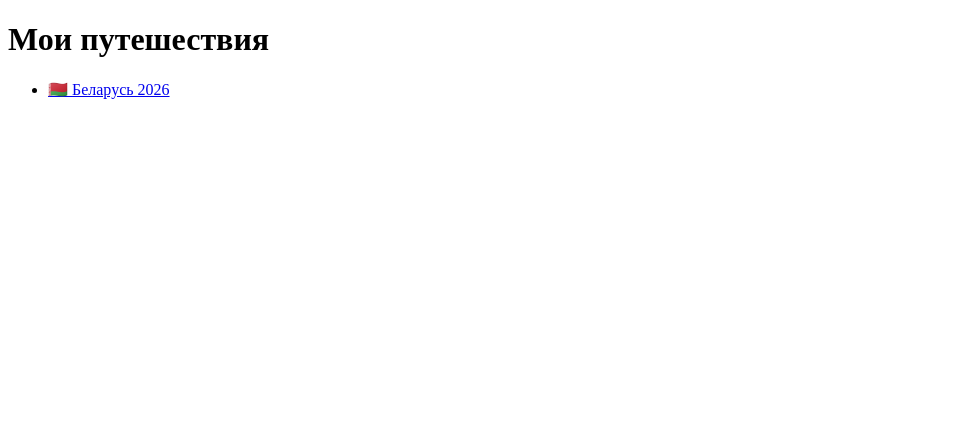
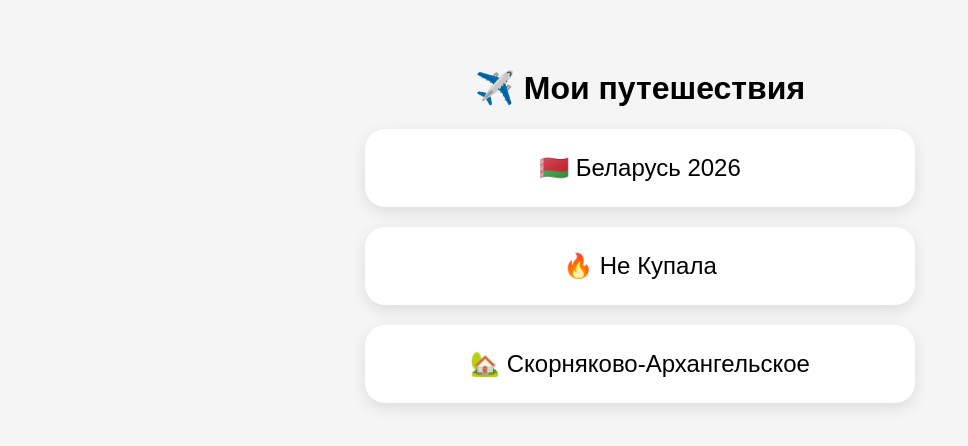
Before and after one commit to natalyapolskaya-design/travel-books, a plain HTML site: page index.html in a window 1280 px wide. Shown: the whole page, without its empty margins (0-968 px from the left). Drawn offline with Linux system fonts and the light colour scheme.

Commit message:
Update index.html

```diff
--- a/index.html
+++ b/index.html
@@ -3,14 +3,36 @@
 <head>
 <meta charset="UTF-8">
 <title>Мои путешествия</title>
+<style>
+body{
+font-family:Arial,sans-serif;
+background:#f5f5f5;
+padding:40px;
+text-align:center;
+}
+.card{
+display:block;
+max-width:500px;
+margin:20px auto;
+padding:25px;
+background:white;
+border-radius:20px;
+text-decoration:none;
+color:black;
+box-shadow:0 5px 15px rgba(0,0,0,.1);
+font-size:24px;
+}
+</style>
 </head>
 <body>
 
-<h1>Мои путешествия</h1>
+<h1>✈️ Мои путешествия</h1>
 
-<ul>
-<li><a href="belarus/">🇧🇾 Беларусь 2026</a></li>
-</ul>
+<a class="card" href="belarus/">🇧🇾 Беларусь 2026</a>
+
+<a class="card" href="nekupala/">🔥 Не Купала</a>
+
+<a class="card" href="skornyakovo/">🏡 Скорняково-Архангельское</a>
 
 </body>
 </html>
```
